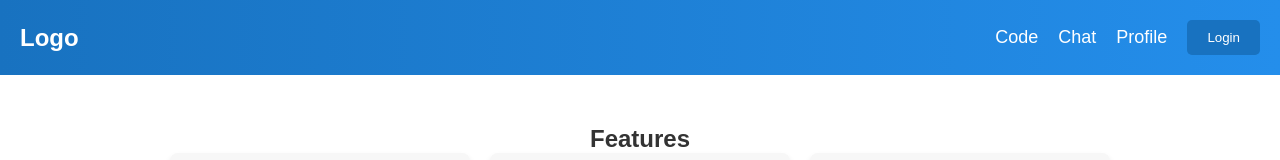
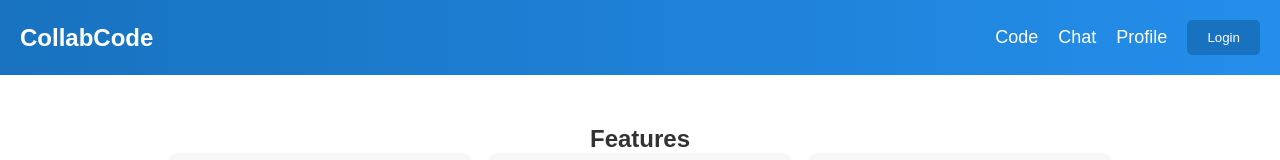
Before and after one commit to BasselAlShaar/Code-Editor-Frontend, a React (Create React App) app in the folder code-editor/: page / in a window 1280 px wide. Shown: the top 160 px of the page. Built offline with nearby package versions, Linux system fonts and the light colour scheme.

Commit message:
Fixed bugs

```diff
--- a/code-editor/src/components/Navbar/index.jsx
+++ b/code-editor/src/components/Navbar/index.jsx
@@ -23,7 +23,7 @@ const Navbar = () => {
   return (
     <div className="landing-header">
       <nav className="navbar">
-        <div className="logo">Logo</div>
+        <div className="logo">CollabCode</div>
         <ul className="nav-links">
           <li>
             <Link to="/code">Code</Link>
--- a/code-editor/src/pages/Login-Signup/Login.jsx
+++ b/code-editor/src/pages/Login-Signup/Login.jsx
@@ -71,7 +71,10 @@ const SignInForm = () => {
       }
       else if(data.status==="success"){
         localStorage.setItem("user-token",data.authorisation.token);
-        nav('/');
+        if(data.role==='admin')
+          nav("/admin")
+        else
+          nav('/');
       }
     }
   }
--- a/code-editor/src/pages/Login-Signup/Signup.jsx
+++ b/code-editor/src/pages/Login-Signup/Signup.jsx
@@ -112,7 +112,7 @@ const SignUpForm = () => {
           }}
         ></Input>
         {passwordMatchFlag && <p>Passwords do not match</p>}
-        <Button text="Sign in" onClick={handelSignup}></Button>
+        <Button text="Sign up" onClick={handelSignup}></Button>
         {emailFlag && <p>Invalid Email</p>}
         {isPopupVisible && (
           <Popup
```
